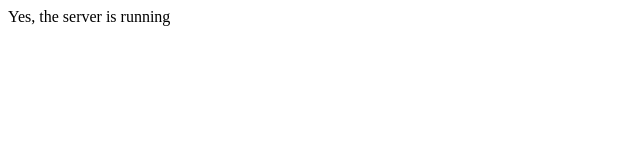
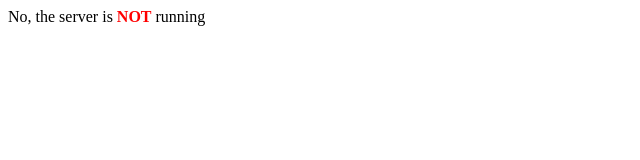
Before and after one commit to rooreckless/typescript-learn-fastest-udemy, an Angular app in the folder project_angular_01/: page / in a window 1280 px wide. Shown: the top 160 px of the page, without its empty margins (0-640 px from the left). Built offline with nearby package versions, Linux system fonts and the light colour scheme.

Commit message:
テンプレートで@if-@elseを使い、プロパティの値で切り替える

```diff
--- a/project_angular_01/src/app/app.ts
+++ b/project_angular_01/src/app/app.ts
@@ -16,10 +16,25 @@ import {Component} from '@angular/core';
 
 @Component({
   selector: 'app-root',
+  // テンプレートで@if-@else構文を使用
+  // Appコンポーネントのbooleanなプロパティで切り替える
   template: `
+    @if(isServerRunning){
     <span>Yes, the server is running</span>
+    }
+    @else{
+    <span>No, the server is <span class="not">NOT</span> running</span>
+    }
   `,
+  // if文のどっちかがわかりやすくなるようスタイルを指定
+  styles: [`
+    .not {
+      color: red;
+      font-weight: bold;
+    }
+  `]
 })
 export class App {
-  // add the boolean property here
+  // boolean型プロパティを作成(手動でtrue/falseを切り替えて挙動確認をする)
+  isServerRunning: boolean = false;
 }
```
